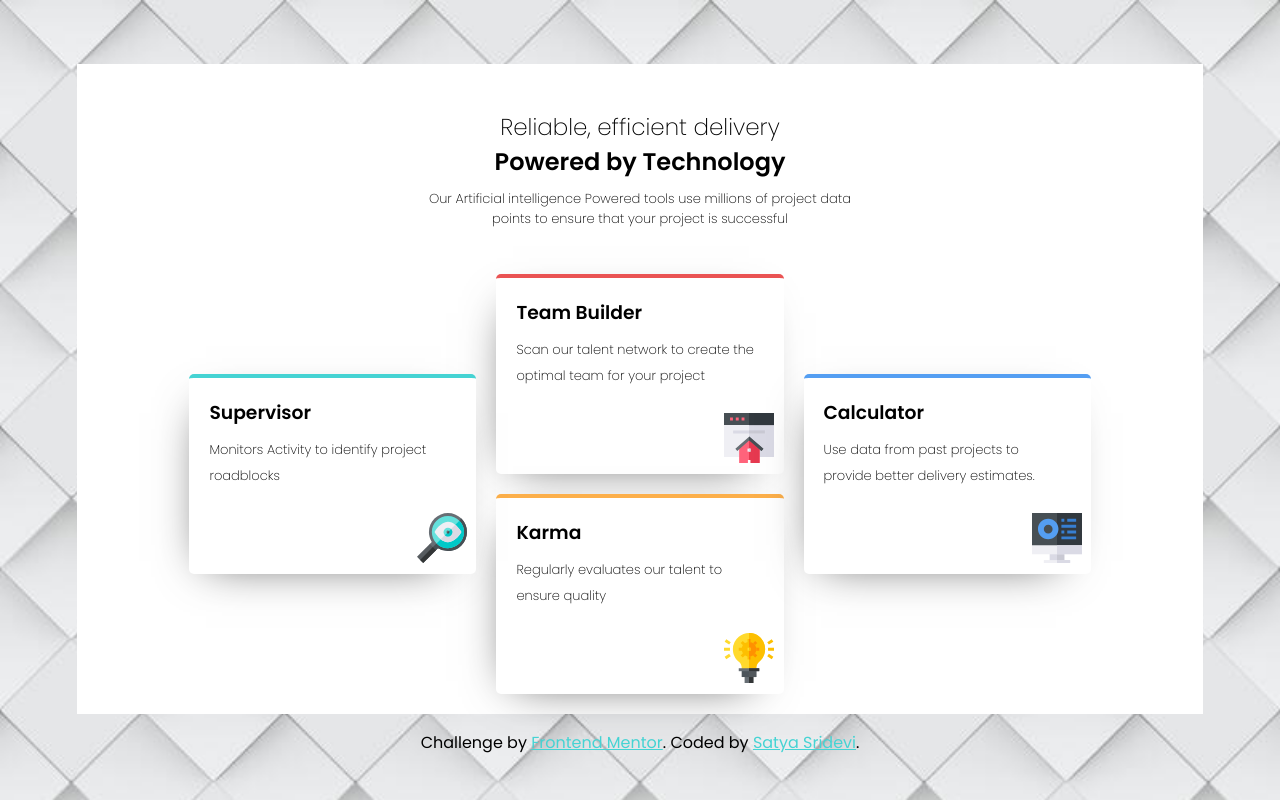
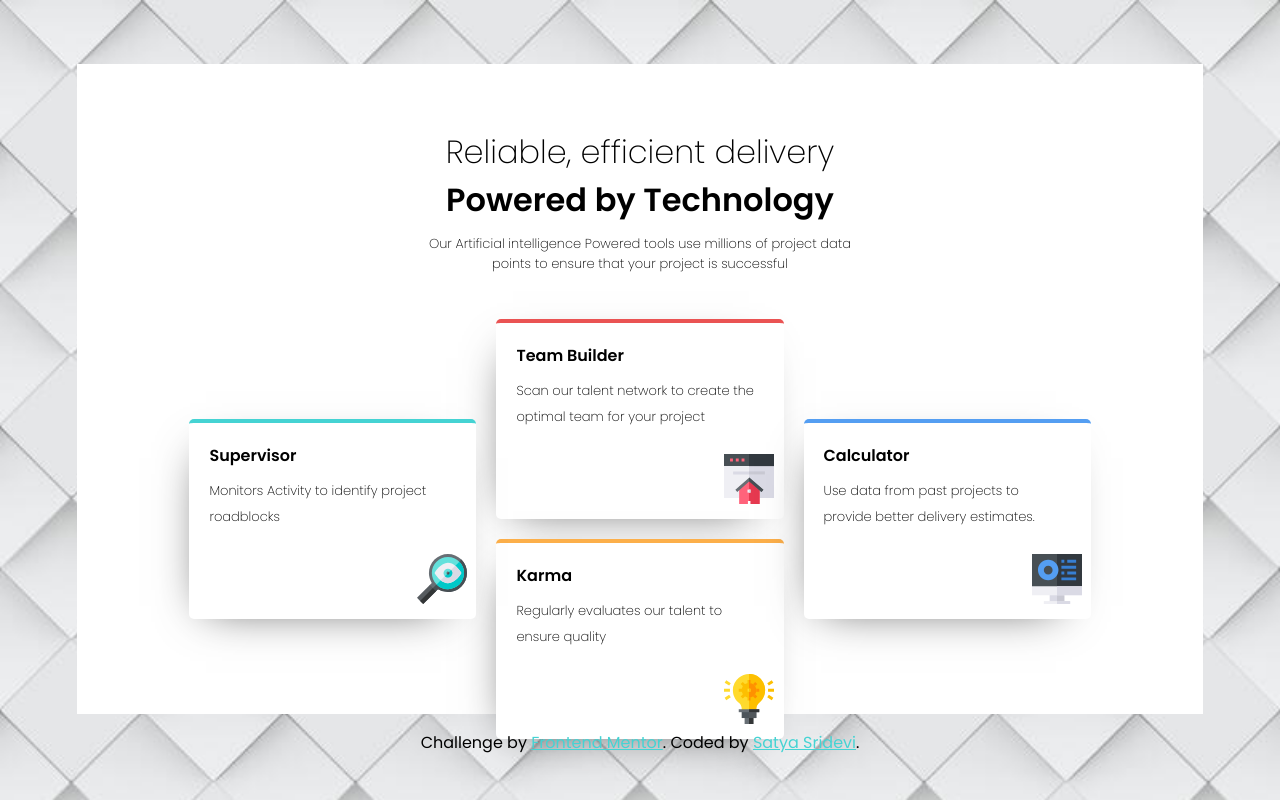
Before and after one commit to satyasridevis/Four-Card-Feature-Section, a plain HTML site: page index.html in a window 1280 px wide. Drawn offline with Linux system fonts and the light colour scheme.

Commit message:
solved html issues which show on frontendmentor report

```diff
--- a/index.html
+++ b/index.html
@@ -19,25 +19,25 @@
  <section class="second-container"><!-- Grid Container -->
       <!-- Supervisor Section -->
     <div class="grid supervisor">
-      <h1>Supervisor</h1>
+      <h2>Supervisor</h2>
       <p>Monitors Activity to identify project roadblocks</p>
       <img src="./images/icon-supervisor.svg" alt="">
     </div>
      <!-- team Builder Section -->
     <div class="grid team-builder">
-      <h1>Team Builder</h1>
+      <h2>Team Builder</h2>
       <p>Scan our talent network to create the optimal team for your project</p>
       <img src="./images/icon-team-builder.svg" alt="">
     </div>
     <!-- Calculator Section -->
     <div class="grid calculator">
-      <h1>Calculator</h1>
+      <h2>Calculator</h2>
       <p>Use data from past projects to provide better delivery estimates.</p>
       <img src="./images/icon-calculator.svg" alt="">
     </div>
      <!-- Karma Section -->
     <div class="grid karma">
-      <h1>Karma</h1>
+      <h2>Karma</h2>
       <p>Regularly evaluates our talent to ensure quality</p>
       <img src="./images/icon-karma.svg" alt="">
     </div>
--- a/style.css
+++ b/style.css
@@ -32,16 +32,17 @@ body
   margin: auto;
   text-align: center;
 }
+
 /* Heading Container paragraphs and heading*/
 .par1
 {
-  font-size: 23px;
+  font-size: 2rem;
   font-weight: 200;
   padding-top: 2em;
 }
 .heading-container h1
 {
-  font-size: 24px;
+  font-size: 2rem;
 }
 
 .par2
@@ -65,6 +66,7 @@ body
   grid-gap: 20px;
 }
 
+
 .second-container p
 {
   font-size: 13px;
@@ -72,11 +74,15 @@ body
   padding-top: 10px;
   line-height: 2;
 }
+
+.second-container h2
+{
+  font-size: 1rem;
+}
 .grid
 {
   background: #fff;
   height: 200px;
-
   border-radius: 5px;
 
 }
```
